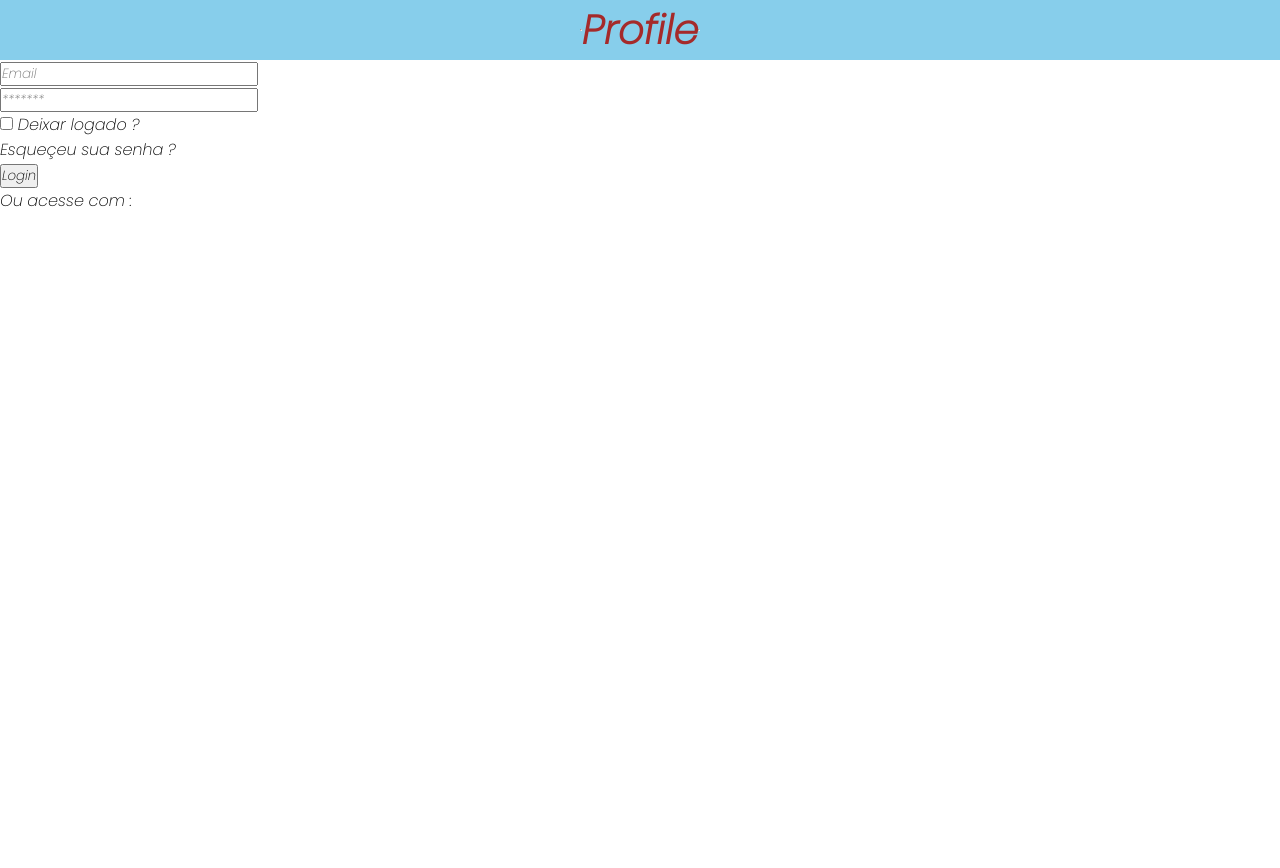
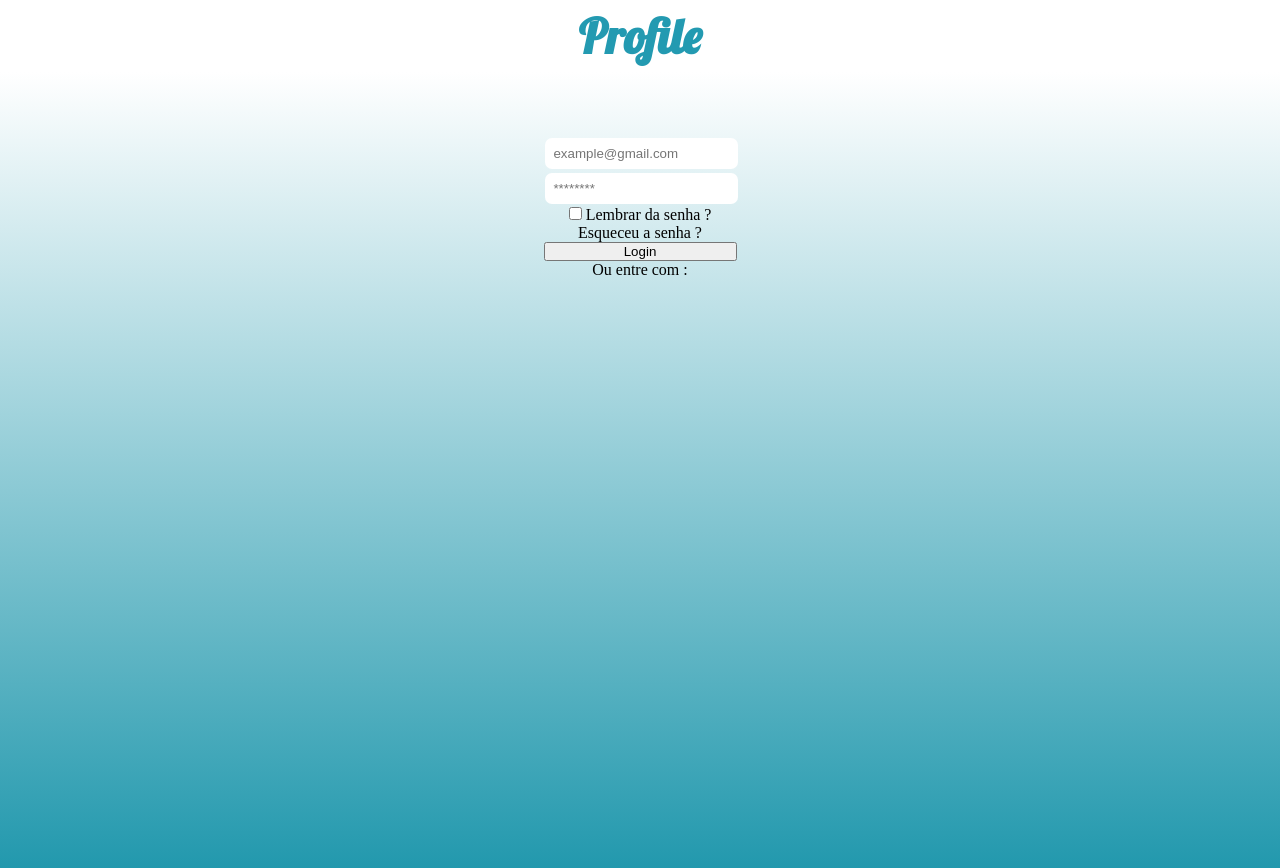
Before and after one commit to roadg14/PaginaPerfil, a plain HTML site: page Site-Perfil/Index.html in a window 1280 px wide. Before the commit the page ends 800 px from the top, so only its background shows below. Drawn offline with Linux system fonts and the light colour scheme.

Commit message:
first commit

```diff
--- a/Site-Perfil/Index.html
+++ b/Site-Perfil/Index.html
@@ -9,53 +9,46 @@
     <link rel="stylesheet" href="./css/Style.css">
     <link rel="preconnect" href="https://fonts.googleapis.com">
     <link rel="preconnect" href="https://fonts.gstatic.com" crossorigin>
-    <link href="https://fonts.googleapis.com/css2?family=Poppins:ital,wght@1,200&display=swap" rel="stylesheet">
+    <link href="https://fonts.googleapis.com/css2?family=Lobster&family=Poppins:ital,wght@0,100;1,200&family=Ubuntu:ital@1&display=swap" rel="stylesheet">
 
 </head>
 <body>
     <header>
-        <hr>
         <h1>Profile</h1>
-        <hr>
     </header>
-            <nav>
-                <p></p>
-            </nav>
     <main>
         <form>
             <section class="inputs-container">
-                <input type="email" placeholder="Email">
+                <input type="email" placeholder="example@gmail.com">
 
                 <div class="password-container">
-                    <input type="password" id="field-password" class="field-password" placeholder="*******">
+                    <input type="password" id="field-password" class="field-password" placeholder="********">
 
-                    <i></i>
-                    <i></i>
+                    <i class="fa-solid fa-eye" id="eye" onclick="showPassword()"></i>
+                    <i class="fa-solid fa-eye-slash" id="eye-slash" onclick="showPassword()"></i>
                 </div>
             </section>
 
             <section class="password-infos">
                 <div>
                     <input type="checkbox">
-                        <span>Deixar logado ?</span>
+                    <span>Lembrar da senha ?</span>
                 </div>
-                    <a href="#">Esqueçeu sua senha ?</a>
+                <a href="#">Esqueceu a senha ?</a>
+
             </section>
 
-            <button class="button-login">Login</button>
+            <button id="btn-login"> Login </button>
 
             <section class="links-container">
-                <span>Ou acesse com :</span>
+                <span>Ou entre com :</span>
 
                 <aside>
-                    <a href="#"><i></i></a>
-                    <a href="#"><i></i></a>
-                    <a href="#"><i></i></a>
+                    <a href=""><i class="fa-brands fa-google Google"></i></i></a>
+                    <a href=""><i class="fa-brands fa-facebook Facebook"></i></a>
+                    <a href=""><i class="fa-brands fa-linkedin Linkedin"></i></i></a>
                 </aside>
-
             </section>
-        </form>
-    </main>
 </body>
     <script src="./js/Style.js"></script>
 </html>
--- a/Site-Perfil/css/Style.css
+++ b/Site-Perfil/css/Style.css
@@ -2,20 +2,61 @@
     margin: 0;
     padding: 0;
     box-sizing: border-box;
-    font-family: 'Poppins', sans-serif;
     text-decoration: none;
     color: black
 }
+
+/*Incio do Header*/
 header {
-    min-height: 5vh;
-    background-color:skyblue;
+    min-height: 9vh;
+    display: flex;
+    align-items: center;
+    justify-content: space-around;
+    font-family: 'Lobster', sans-serif;
+}
+
+header h1 {
+    font-size: 3rem;
+    color: rgb(35, 154, 177);
+}
+/*Fim do Header*/
+/*Inicio Main*/
+main {
+    width: 100%;
+    min-height: 100vh;
+    background: linear-gradient(#fff, rgb(33, 152, 173));
 
     display: flex;
     justify-content: center;
-    align-items: center;
 }
 
-header h1 {
-    font-size: 40px;
-    color: brown;
+main form {
+    height: 75vh;
+    margin-top: 5%;
+
+    display: flex;
+    flex-direction: column;
+    text-align: center;
 }
+
+main form .inputs-container {
+
+
+}
+
+main form .inputs-container input {
+    margin: 1%;
+    padding: 1vh;
+    border-radius: 7px;
+    color: black;
+    outline: none;
+    border: 0;
+}
+
+main form .inputs-container input:focus {
+    box-shadow: inset 1px 4px 7px rgba(0, 0, 0, 0.2);
+}
+
+main form .password-container {
+
+}
```
Also changed, not shown: Recriação de Site/index.html (+17 -2 lines).
